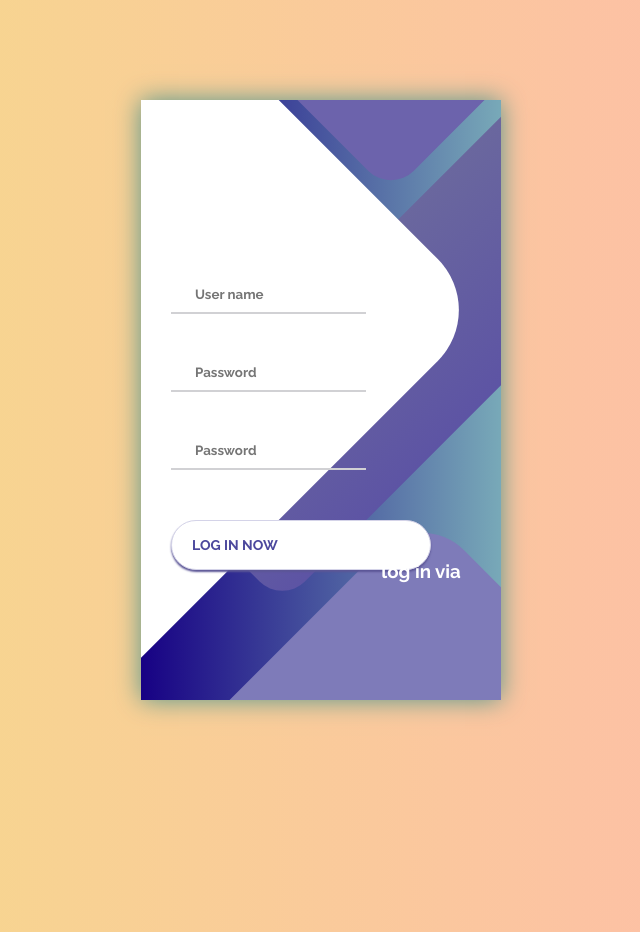
After one commit to Rameshlanke/blog_auto, a Flask app: page /signup in a window 1280 px wide. The commit adds this page. Shown: the whole page, without its empty margins (319-959 px from the left). Run offline with Flask 3, Linux system fonts and the light colour scheme.

Commit message:
Template build 333

```diff
--- /dev/null
+++ b/form_data.csv
@@ -0,0 +1 @@
+king
--- /dev/null
+++ b/static/login.css
@@ -0,0 +1,178 @@
+@import url('https://fonts.googleapis.com/css?family=Raleway:400,700');
+
+* {
+	box-sizing: border-box;
+	margin: 0;
+	padding: 0;
+	font-family: Raleway, sans-serif;
+}
+
+body {
+	background: linear-gradient(90deg, #f5dd88, #ffb8ad);
+}
+
+.container {
+	display: flex;
+	align-items: center;
+	justify-content: center;
+	min-height: 100vh;
+}
+
+.screen {
+	background: linear-gradient(90deg, #170184, #78a9b8);
+	position: relative;
+	height: 600px;
+	width: 360px;
+	box-shadow: 0px 0px 24px #56968c;
+}
+
+.screen__content {
+	z-index: 1;
+	position: relative;
+	height: 100%;
+}
+
+.screen__background {
+	position: absolute;
+	top: 0;
+	left: 0;
+	right: 0;
+	bottom: 0;
+	z-index: 0;
+	-webkit-clip-path: inset(0 0 0 0);
+	clip-path: inset(0 0 0 0);
+}
+
+.screen__background__shape {
+	transform: rotate(45deg);
+	position: absolute;
+}
+
+.screen__background__shape1 {
+	height: 520px;
+	width: 520px;
+	background: #FFF;
+	top: -50px;
+	right: 120px;
+	border-radius: 0 72px 0 0;
+}
+
+.screen__background__shape2 {
+	height: 220px;
+	width: 220px;
+	background: #6C63AC;
+	top: -172px;
+	right: 0;
+	border-radius: 32px;
+}
+
+.screen__background__shape3 {
+	height: 540px;
+	width: 190px;
+	background: linear-gradient(270deg, #5D54A4, #6A679E);
+	top: -24px;
+	right: 0;
+	border-radius: 32px;
+}
+
+.screen__background__shape4 {
+	height: 400px;
+	width: 200px;
+	background: #7E7BB9;
+	top: 420px;
+	right: 50px;
+	border-radius: 60px;
+}
+
+.login {
+	width: 320px;
+	padding: 30px;
+	padding-top: 156px;
+}
+
+.login__field {
+	padding: 20px 0px;
+	position: relative;
+}
+
+.login__icon {
+	position: absolute;
+	top: 30px;
+	color: #7875B5;
+}
+
+.login__input {
+	border: none;
+	border-bottom: 2px solid #D1D1D4;
+	background: none;
+	padding: 10px;
+	padding-left: 24px;
+	font-weight: 700;
+	width: 75%;
+	transition: .2s;
+}
+
+.login__input:active,
+.login__input:focus,
+.login__input:hover {
+	outline: none;
+	border-bottom-color: #6A679E;
+}
+
+.login__submit {
+	background: #fff;
+	font-size: 14px;
+	margin-top: 30px;
+	padding: 16px 20px;
+	border-radius: 26px;
+	border: 1px solid #D4D3E8;
+	text-transform: uppercase;
+	font-weight: 700;
+	display: flex;
+	align-items: center;
+	width: 100%;
+	color: #4C489D;
+	box-shadow: 0px 2px 2px #5C5696;
+	cursor: pointer;
+	transition: .2s;
+}
+
+.login__submit:active,
+.login__submit:focus,
+.login__submit:hover {
+	border-color: #6A679E;
+	outline: none;
+}
+
+.button__icon {
+	font-size: 24px;
+	margin-left: auto;
+	color: #7875B5;
+}
+
+.social-login {
+	position: absolute;
+	height: 140px;
+	width: 160px;
+	text-align: center;
+	bottom: 0px;
+	right: 0px;
+	color: #fff;
+}
+
+.social-icons {
+	display: flex;
+	align-items: center;
+	justify-content: center;
+}
+
+.social-login__icon {
+	padding: 20px 10px;
+	color: #fff;
+	text-decoration: none;
+	text-shadow: 0px 0px 8px #7875B5;
+}
+
+.social-login__icon:hover {
+	transform: scale(1.5);
+}
--- /dev/null
+++ b/templates/signup.html
@@ -0,0 +1,57 @@
+<!DOCTYPE html>
+<html lang="en">
+<head>
+    <meta charset="UTF-8">
+    <meta name="viewport" content="width=device-width, initial-scale=1.0">
+    <title>Document</title>
+    <link rel="stylesheet" type="text/css" href="/static/login.css" />
+
+</head>
+<body>
+
+
+
+<div class="container">
+	<div class="screen">
+		<div class="screen__content">
+			<form class="login" action="/signup" method="post">
+                {% if error %}
+                <p style="color: red; text-align: center;">{{ error }}</p>
+            {% endif %}
+				<div class="login__field">
+					<i class="login__icon fas fa-user"></i>
+					<input type="text" id="username" name="username" class="login__input" placeholder="User name">
+				</div>
+				<div class="login__field">
+					<i class="login__icon fas fa-lock"></i>
+					<input type="password" id="password" name="password" class="login__input" placeholder="Password">
+				</div>
+                <div class="login__field">
+					<i class="login__icon fas fa-lock"></i>
+					<input type="password" id="confirm_password" name="password" class="login__input" placeholder="Password">
+				</div>
+				<button class="button login__submit" type="submit">
+					<span class="button__text">Log In Now</span>
+					<i class="button__icon fas fa-chevron-right"></i>
+				</button>
+			</form>
+			<div class="social-login">
+				<h3>log in via</h3>
+				<div class="social-icons">
+					<a href="#" class="social-login__icon fab fa-instagram"></a>
+					<a href="#" class="social-login__icon fab fa-facebook"></a>
+					<a href="#" class="social-login__icon fab fa-twitter"></a>
+				</div>
+			</div>
+		</div>
+		<div class="screen__background">
+			<span class="screen__background__shape screen__background__shape4"></span>
+			<span class="screen__background__shape screen__background__shape3"></span>
+			<span class="screen__background__shape screen__background__shape2"></span>
+			<span class="screen__background__shape screen__background__shape1"></span>
+		</div>
+	</div>
+</div>
+
+</body>
+</html>
--- a/updatepost.py
+++ b/updatepost.py
@@ -8,26 +8,117 @@ from base2 import get_courses_html
 import datetime
 from base2 import get_courses_html, build_html, authorize_credentials, update_post
 from flask import Flask, render_template, request
+from flask import Flask, render_template, request, redirect, url_for
+from flask_sqlalchemy import SQLAlchemy
+from flask_login import LoginManager, UserMixin, login_user, logout_user, login_required
+import os
+
+secret_key = os.urandom(24)
+print(secret_key)
 import csv
 
 # app = Flask(__name__)
 app = Flask(__name__)
+app.config['SQLALCHEMY_DATABASE_URI'] = 'sqlite:///database.db'
+app.config['SECRET_KEY'] = secret_key
+db = SQLAlchemy(app)
+login_manager = LoginManager(app)
+login_manager.login_view = 'login'
+
+
+class FormData(db.Model):
+    id = db.Column(db.Integer, primary_key=True)
+    name = db.Column(db.String(100))
+    email = db.Column(db.String(100))
+    phone = db.Column(db.String(20))
+    message = db.Column(db.Text)
+
+class User(UserMixin, db.Model):
+    id = db.Column(db.Integer, primary_key=True)
+    username = db.Column(db.String(50), unique=True)
+    password = db.Column(db.String(100))
+
+
+
+@login_manager.user_loader
+def load_user(user_id):
+    return User.query.get(int(user_id))
+
+@app.route('/login', methods=['GET', 'POST'])
+def login():
+    if request.method == 'POST':
+        username = request.form['username']
+        password = request.form['password']
+
+        # Check if the user exists and the password is correct
+        user = User.query.filter_by(username=username).first()
+        if user and password == user.password:
+            login_user(user)  # Log in the user
+            return redirect(url_for('index'))
+        else:
+            return render_template('login.html', error='Invalid username or password')
+
+    return render_template('login.html')
+
+
+# Signup route
+@app.route('/signup', methods=['GET', 'POST'])
+def signup():
+    if request.method == 'POST':
+        username = request.form['username']
+        password = request.form['password']
+
+        # Check if the username is already taken
+        existing_user = User.query.filter_by(username=username).first()
+        if existing_user:
+            return render_template('signup.html', error='Username already exists')
+
+        # Create a new user
+        new_user = User(username=username, password=password)
+        db.session.add(new_user)
+        db.session.commit()
+
+        login_user(new_user)  # Log in the newly registered user
+        return redirect(url_for('index'))
+
+    return render_template('signup.html')
+
+# Logout route
+
+@app.route('/logout')
+@login_required
+def logout():
+    logout_user()  # Log out the user
+    return redirect(url_for('index'))
+
+# Protected route example
+@app.route('/protected')
+@login_required
+def protected():
+    return 'This is a protected route. You can only access it if you are logged in.'
+
 
 @app.route('/')
+@login_required
 def index():
     # return 'Welcome to the Flask app!'
     return render_template('index.html')
 
 
 @app.route('/update', methods=['GET', 'POST'])
+@login_required
 def update():
     if request.method == 'POST':
         # Get the submitted name from the form
         name = request.form['name']
+        email = request.form['email']
+        phone = request.form['phone']
+        message = request.form['message']
 
-        with open('form_data.csv', 'a', newline='') as csvfile:
-            writer = csv.writer(csvfile)
-            writer.writerow([name])
+        form_data = FormData(name=name, email=email,phone=phone, message=message)
+        db.session.add(form_data)
+        db.session.commit()
+
 
         # Specify the post ID, blog ID, title, and content to update
         post_id = '8097252119400957177'
@@ -48,14 +139,27 @@ def update():
         title = f"UDEMY COURSES WITH FREE CERTIFICATE | {today} | {name}"
 
         content = all_html
-        # update_post(post_id, blog_id, title, content)
-        update_post(test_post_id, test_blog_id, title, content)
+        update_post(post_id, blog_id, title, content)
+        # update_post(test_post_id, test_blog_id, title, content)
 
         return render_template('success.html')
     else:
         return render_template('failure.html')
 
 
+from flask import request
+
+@app.route('/admin', methods=['GET'])
+@login_required
+def admin():
+    if request.method == 'GET':
+        formdata = FormData.query.all()
+        userdata = User.query.all()
+        return render_template('admin.html', formdata=formdata, userdata=userdata)
+
+
 
 if __name__ == '__main__':
+    with app.app_context():
+        db.create_all()
     app.run(debug=True)
```
Also changed, not shown: static/admin.css (added, +30 -0 lines), templates/admin.html (added, +60 -0 lines), templates/index.html (+6 -3 lines), templates/login.html (added, +53 -0 lines), instance/database.db (added), models.py (added), 1 other file.
